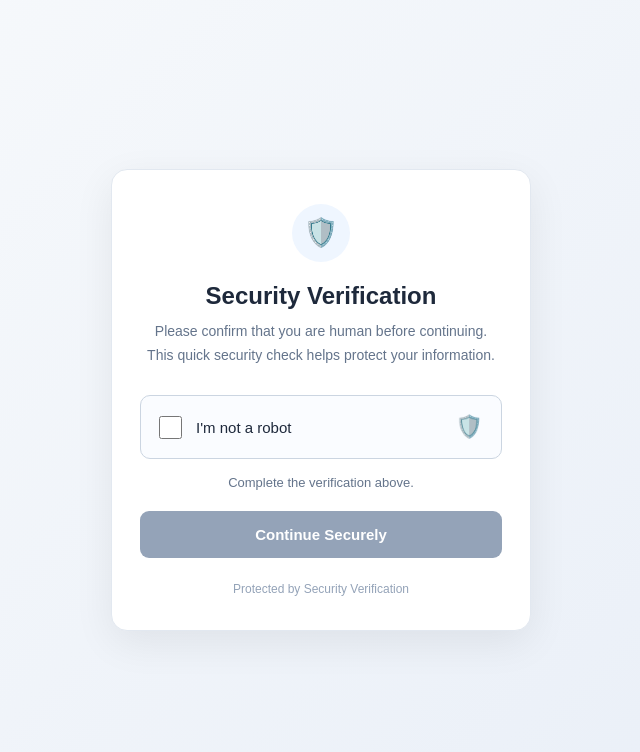
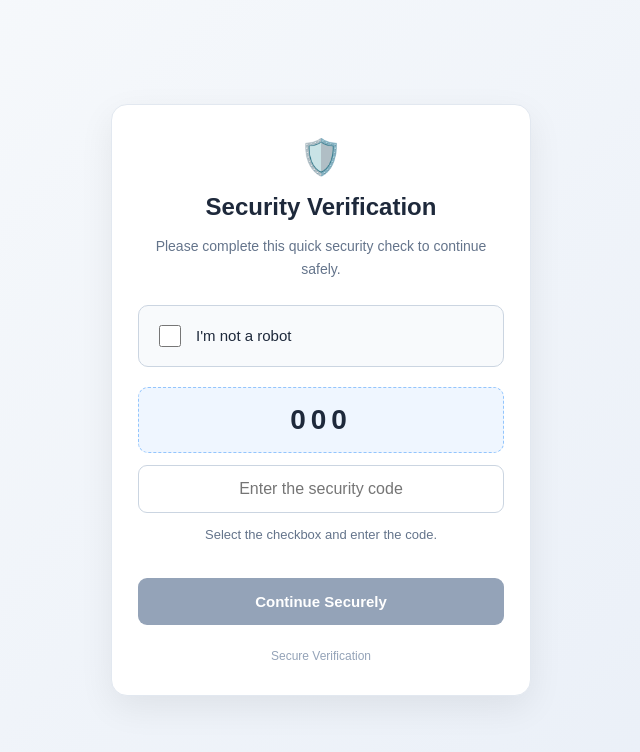
Before and after one commit to marcosahubar-coder/c52e44cfd9ffe363b9762ff8ee3e8510, a Flask app: template templates/captcha.html in a window 1280 px wide. Shown: the top 752 px of the page, without its empty margins (319-959 px from the left). Run offline with Flask 2, Linux system fonts and the light colour scheme; the template is opened without the code that fills it: most values are stand-ins (such as "Sample title", 1, 10 or a date in 2020).

Commit message:
Update captcha.html

```diff
--- a/templates/captcha.html
+++ b/templates/captcha.html
@@ -4,6 +4,7 @@
   <meta charset="UTF-8">
   <meta name="viewport"
         content="width=device-width, initial-scale=1.0">
+
   <title>Security Verification</title>
 
   <style>
@@ -13,11 +14,11 @@
 
     body {
       margin: 0;
+      padding: 20px;
       min-height: 100vh;
-      padding: 20px;
       display: flex;
+      align-items: center;
       justify-content: center;
-      align-items: center;
       font-family: Arial, Helvetica, sans-serif;
       background: linear-gradient(
         135deg, #f8fafc, #e8eef7
@@ -25,156 +26,133 @@
       color: #1e293b;
     }
 
-    .verification-card {
+    .card {
       width: 100%;
       max-width: 420px;
-      padding: 34px 28px;
-      background: #ffffff;
+      background: #fff;
+      padding: 32px 26px;
+      border-radius: 16px;
       border: 1px solid #e2e8f0;
-      border-radius: 16px;
-      box-shadow: 0 12px 40px rgba(0,0,0,.07);
+      box-shadow: 0 12px 35px rgba(0,0,0,.07);
       text-align: center;
     }
 
     .shield {
-      width: 58px;
-      height: 58px;
-      margin: 0 auto 20px;
-      border-radius: 50%;
-      background: #eff6ff;
-      display: grid;
-      place-items: center;
-      font-size: 28px;
+      font-size: 35px;
+      margin-bottom: 15px;
     }
 
     h1 {
+      font-size: 24px;
       margin: 0 0 10px;
-      font-size: 24px;
-      font-weight: 700;
     }
 
     .description {
-      margin: 0 0 28px;
       font-size: 14px;
-      line-height: 1.7;
+      line-height: 1.6;
       color: #64748b;
+      margin-bottom: 25px;
     }
 
-    .captcha-box {
+    .verification-box {
       display: flex;
       align-items: center;
-      gap: 14px;
-      width: 100%;
-      padding: 18px;
-      background: #fafcff;
+      gap: 12px;
+      padding: 16px;
       border: 1px solid #cbd5e1;
       border-radius: 10px;
+      background: #f8fafc;
       cursor: pointer;
       text-align: left;
-      transition: .2s;
     }
 
-    .captcha-box:hover {
-      border-color: #2563eb;
+    .verification-box input {
+      width: 22px;
+      height: 22px;
+      accent-color: #16a34a;
     }
 
-    .captcha-box:focus-within {
-      outline: 3px solid #bfdbfe;
-    }
-
-    .captcha-checkbox {
-      width: 23px;
-      height: 23px;
-      margin: 0;
-      accent-color: #16a34a;
-      cursor: pointer;
-      flex-shrink: 0;
-    }
-
-    .captcha-label {
+    .verification-box span {
       font-size: 15px;
       font-weight: 500;
     }
 
-    .captcha-icon {
-      margin-left: auto;
-      font-size: 22px;
+    .captcha-code {
+      margin: 20px 0 12px;
+      padding: 16px;
+      font-size: 28px;
+      font-weight: bold;
+      letter-spacing: 5px;
+      background: #eff6ff;
+      border: 1px dashed #93c5fd;
+      border-radius: 10px;
+      user-select: none;
+    }
+
+    .captcha-input {
+      width: 100%;
+      padding: 14px;
+      border: 1px solid #cbd5e1;
+      border-radius: 9px;
+      font-size: 16px;
+      text-align: center;
+      outline: none;
+    }
+
+    .captcha-input:focus {
+      border-color: #2563eb;
+    }
+
+    .button {
+      width: 100%;
+      margin-top: 18px;
+      padding: 15px;
+      border: none;
+      border-radius: 9px;
+      background: #2563eb;
+      color: white;
+      font-size: 15px;
+      font-weight: 600;
+      cursor: pointer;
+    }
+
+    .button:hover:not(:disabled) {
+      background: #1d4ed8;
+    }
+
+    .button:disabled {
+      background: #94a3b8;
+      cursor: not-allowed;
     }
 
     .status {
       min-height: 20px;
-      margin: 16px 0;
+      margin-top: 14px;
       font-size: 13px;
       color: #64748b;
     }
 
-    .status.success {
-      color: #15803d;
-    }
-
-    .status.error {
-      color: #dc2626;
-    }
-
-    .continue-btn {
-      width: 100%;
-      padding: 15px;
-      border: 0;
-      border-radius: 9px;
-      background: #2563eb;
-      color: #ffffff;
-      font-size: 15px;
-      font-weight: 600;
-      cursor: pointer;
-      transition: .2s;
-    }
-
-    .continue-btn:hover:not(:disabled) {
-      background: #1d4ed8;
-    }
-
-    .continue-btn:disabled {
-      background: #94a3b8;
-      cursor: not-allowed;
-    }
-
     .footer {
       margin-top: 24px;
+      color: #94a3b8;
       font-size: 12px;
-      color: #94a3b8;
-    }
-
-    .spinner {
-      display: inline-block;
-      width: 15px;
-      height: 15px;
-      border: 2px solid #cbd5e1;
-      border-top-color: #2563eb;
-      border-radius: 50%;
-      animation: spin .7s linear infinite;
-      vertical-align: middle;
-      margin-right: 6px;
-    }
-
-    @keyframes spin {
-      to { transform: rotate(360deg); }
     }
   </style>
 </head>
 
 <body>
 
-  <main class="verification-card">
+  <main class="card">
 
-    <div class="shield" aria-hidden="true">🛡️</div>
+    <div class="shield" aria-hidden="true">
+      🛡️
+    </div>
 
     <h1>Security Verification</h1>
 
     <p class="description">
-      Please confirm that you are human
-      before continuing.
-      This quick security check helps
-      protect your information.
+      Please complete this quick security
+      check to continue safely.
     </p>
 
     <form
@@ -183,54 +161,45 @@
       action="{{ url_for('captcha') }}"
     >
 
-      <!-- Preserve existing web parameter -->
       <input
         type="hidden"
         name="web"
         value="{{ request.args.get('web', '') }}"
       >
 
-      <!-- Preserve original field name -->
-      <input
-        type="hidden"
-        name="code"
-        id="captcha-code"
-        value=""
-      >
-
-      <label class="captcha-box">
-
+      <label class="verification-box">
         <input
           type="checkbox"
           id="human-check"
-          class="captcha-checkbox"
-          aria-describedby="captcha-status"
+          required
         >
-
-        <span class="captcha-label">
-          I'm not a robot
-        </span>
-
-        <span
-          class="captcha-icon"
-          aria-hidden="true"
-        >🛡️</span>
-
+        <span>I'm not a robot</span>
       </label>
 
-      <div
-        id="captcha-status"
-        class="status"
-        role="status"
-        aria-live="polite"
-      >
-        Complete the verification above.
+      <div class="captcha-code">
+        {{ code }}
       </div>
 
+      <input
+        class="captcha-input"
+        id="captcha-input"
+        type="text"
+        name="code"
+        placeholder="Enter the security code"
+        autocomplete="off"
+        spellcheck="false"
+        required
+      >
+
+      <p class="status" id="status"
+         role="status" aria-live="polite">
+        Select the checkbox and enter the code.
+      </p>
+
       <button
+        class="button"
         type="submit"
-        id="continue-btn"
-        class="continue-btn"
+        id="submit-btn"
         disabled
       >
         Continue Securely
@@ -239,7 +208,7 @@
     </form>
 
     <div class="footer">
-      Protected by Security Verification
+      Secure Verification
     </div>
 
   </main>
@@ -248,64 +217,46 @@
     const checkbox =
       document.getElementById("human-check");
 
+    const input =
+      document.getElementById("captcha-input");
+
     const button =
-      document.getElementById("continue-btn");
+      document.getElementById("submit-btn");
 
     const status =
-      document.getElementById("captcha-status");
+      document.getElementById("status");
 
     const form =
       document.getElementById("captcha-form");
 
-    const code =
-      document.getElementById("captcha-code");
+    function updateButton() {
+      button.disabled = !(
+        checkbox.checked &&
+        input.value.trim().length > 0
+      );
 
-    let timer = null;
+      status.textContent = button.disabled
+        ? "Select the checkbox and enter the code."
+        : "Ready to verify.";
+    }
 
-    checkbox.addEventListener("change", () => {
-      clearTimeout(timer);
+    checkbox.addEventListener(
+      "change", updateButton
+    );
 
-      button.disabled = true;
-      code.value = "";
-      status.className = "status";
+    input.addEventListener(
+      "input", updateButton
+    );
 
-      if (!checkbox.checked) {
-        status.textContent =
-          "Complete the verification above.";
+    form.addEventListener("submit", function(e) {
+      if (!checkbox.checked ||
+          !input.value.trim()) {
+        e.preventDefault();
         return;
       }
 
-      status.innerHTML =
-        '<span class="spinner"></span>' +
-        'Preparing verification...';
-
-      timer = setTimeout(() => {
-        if (!checkbox.checked) return;
-
-        // UI readiness only.
-        // This is NOT a security token.
-        status.textContent =
-          "✓ Checkbox confirmed. Continue to verification.";
-        status.className = "status success";
-
-        button.disabled = false;
-      }, 450);
-    });
-
-    form.addEventListener("submit", (event) => {
-      if (!checkbox.checked || button.disabled) {
-        event.preventDefault();
-
-        status.textContent =
-          "Please select the checkbox first.";
-        status.className = "status error";
-        return;
-      }
-
-      // The Flask server must validate this request.
-      // Never grant access based only on this checkbox.
       button.disabled = true;
-      button.textContent = "Please wait...";
+      button.textContent = "Verifying...";
     });
   </script>
 
```
